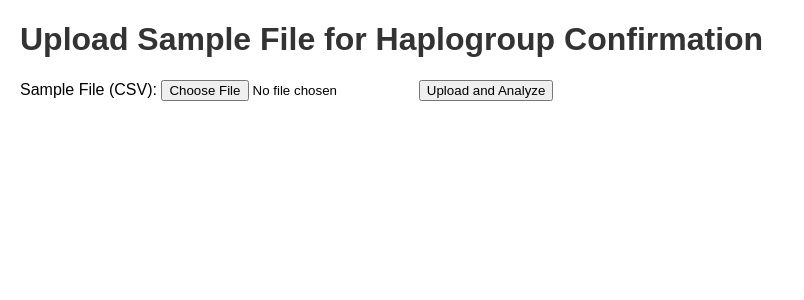
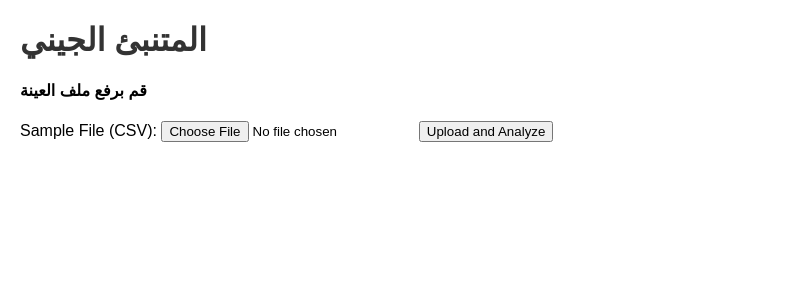
Before and after one commit to j1L860/py, a Flask app: page / in a window 1280 px wide. Shown: the top 300 px of the page, without its empty margins (0-804 px from the left). Run offline with Flask 3, Linux system fonts and the light colour scheme.

Commit message:
Update index.html

```diff
--- a/templates/index.html
+++ b/templates/index.html
@@ -3,7 +3,7 @@
 <head>
     <meta charset="UTF-8">
     <meta name="viewport" content="width=device-width, initial-scale=1.0">
-    <title>Haplogroup Confirmation</title>
+    <title>متنبئ السلالات الجينيةف</title>
     <style>
         body {
             font-family: Arial, sans-serif;
@@ -22,7 +22,8 @@
 </head>
 <body>
 
-    <h1>Upload Sample File for Haplogroup Confirmation</h1>
+    <h1>المتنبئ الجيني</h1>
+      <h4>قم برفع ملف العينة</h4>
 
     <!-- Form to upload the sample file -->
     <form method="POST" action="/upload" enctype="multipart/form-data">
```
